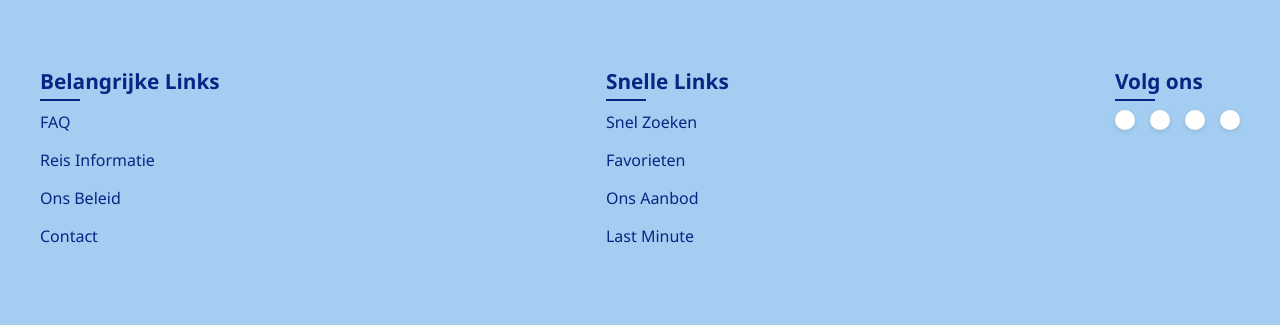
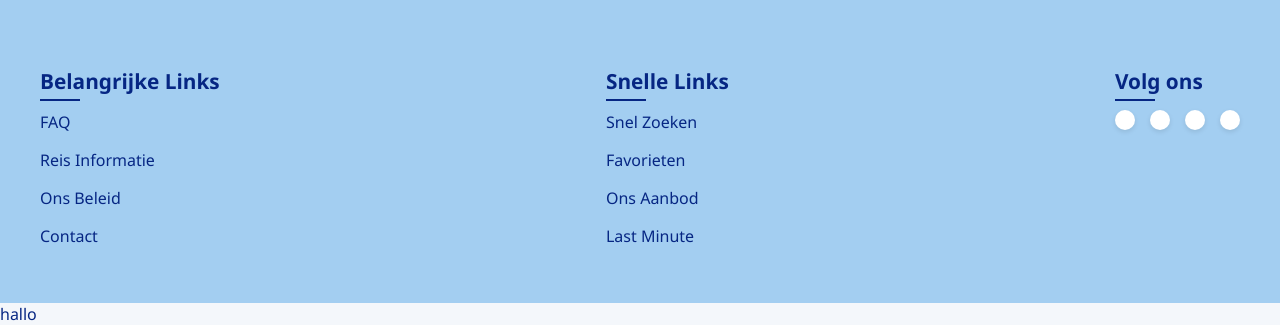
Before and after one commit to RubenIJ/Webapp2, a PHP site: the page made by html/extra-pagina's/contact.php in a window 1280 px wide. Shown: the part 602-927 px from the top of the page. Before the commit the page ends 845 px from the top, so only its background shows below. Run offline with PHP 8.4, Linux system fonts and the light colour scheme.

Commit message:
test
test

```diff
--- a/html/extra-pagina's/contact.php
+++ b/html/extra-pagina's/contact.php
@@ -23,7 +23,7 @@
 </main>
 <footer>
     <?php require_once("../components/footer.php") ?>
-
+hallo
 </footer>
 </body>
 </html>
```
